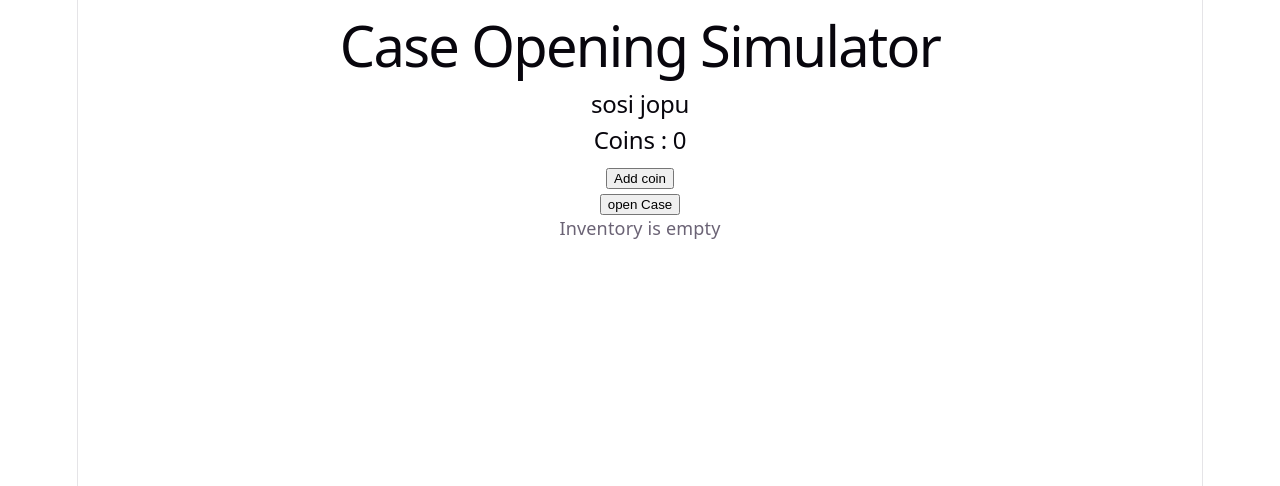
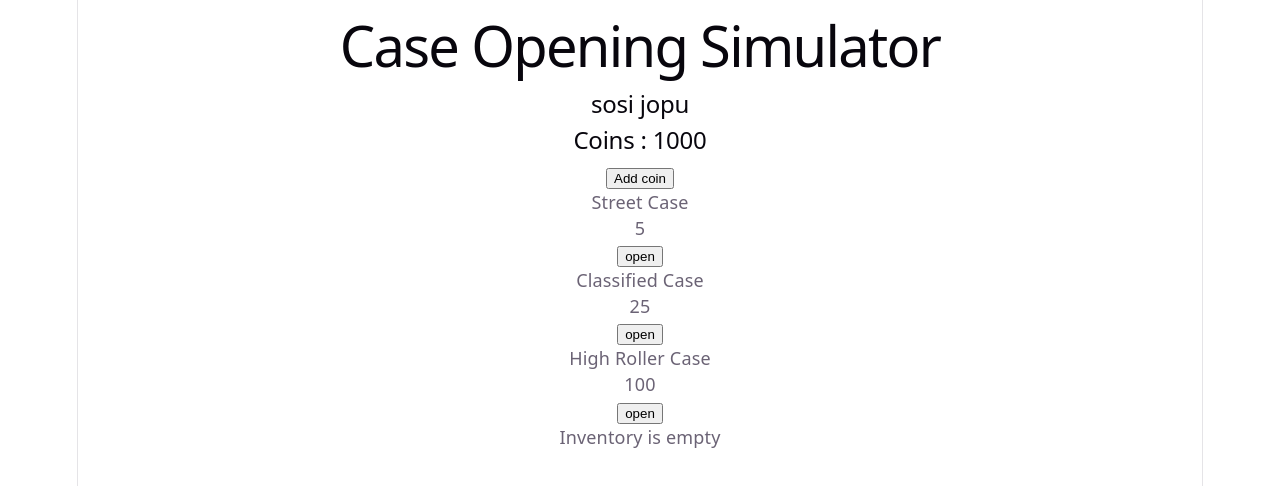
Before and after one commit to aleksecmotin8-max/caseClickReact, a React (Vite) app in the folder react-practic/: page / in a window 1280 px wide. Shown: the top 486 px of the page. Built offline with nearby package versions, Linux system fonts and the light colour scheme.

Commit message:
КЕЙС ОПЕНИНГ ВЕРСИЯ 2

```diff
--- a/react-practic/src/App.jsx
+++ b/react-practic/src/App.jsx
@@ -1,10 +1,98 @@
 import './App.css'
 import {useState} from 'react';
 
- const items = [
-     { id: 1, name: 'P250 | Sand Dune',rarity:'common', weight: 500 },
-  { id: 2, name: 'AK-47 | Redline',rarity:'epic', weight: 100 }
-  ];
+const items = [
+  {
+    id: 1,
+    name: 'P250 | Sand Dune',
+    rarity: 'common',
+    price: 2,
+    weight: 1200,
+  },
+  {
+    id: 2,
+    name: 'MP9 | Goo',
+    rarity: 'common',
+    price: 4,
+    weight: 900,
+  },
+  {
+    id: 3,
+    name: 'USP-S | Cortex',
+    rarity: 'rare',
+    price: 12,
+    weight: 350,
+  },
+  {
+    id: 4,
+    name: 'AK-47 | Redline',
+    rarity: 'rare',
+    price: 28,
+    weight: 180,
+  },
+  {
+    id: 5,
+    name: 'M4A1-S | Player Two',
+    rarity: 'epic',
+    price: 65,
+    weight: 70,
+  },
+  {
+    id: 6,
+    name: 'AWP | Asiimov',
+    rarity: 'epic',
+    price: 110,
+    weight: 35,
+  },
+  {
+    id: 7,
+    name: 'Glock-18 | Fade',
+    rarity: 'legendary',
+    price: 350,
+    weight: 8,
+  },
+  {
+    id: 8,
+    name: 'Karambit | Doppler',
+    rarity: 'legendary',
+    price: 900,
+    weight: 2,
+  },
+];
+
+const cases = [
+  {
+    id: 1,
+    name: 'Street Case',
+    price: 5,
+    itemIds: [1, 2, 3, 4],
+  },
+  {
+    id: 2,
+    name: 'Classified Case',
+    price: 25,
+    itemIds: [3, 4, 5, 6],
+  },
+  {
+    id: 3,
+    name: 'High Roller Case',
+    price: 100,
+    itemIds: [4, 5, 6, 7, 8],
+  },
+];
+
+const delay = ((ms)=>{
+  return new Promise((resolve,reject)=>{
+    setTimeout (()=>{
+      const randomNumber = Math.random()
+      if (randomNumber<0.1){
+        reject(new Error('Server blocked'))
+      } else {
+        resolve()}
+
+    },ms)
+  })
+})
 
 const getRandomItemByWeight = ((items) => {
 
@@ -24,7 +112,46 @@ const getRandomItemByWeight = ((items) => {
 
 
 
-})
+});
+
+
+function BackCaseList({setSelectedCaseId}){
+  return <div>
+    <button onClick ={()=>setSelectedCaseId(null)}>back</button>
+  </div>
+}
+
+function CaseList({selectCase}){
+ return <div>
+      {cases.map((item)=>{
+       return <div key = {item.id} >
+        <p>{item.name}</p>
+        <p>{item.price}</p>
+        <button onClick ={() => selectCase(item.id)}>open</button>
+        </div>
+      })}
+</div>
+}
+
+function CaseOpening({openCase,selectedCase,isOpening}){
+
+
+
+return <div>{ isOpening ? <p>Loading...</p>
+   : <> <p>{selectedCase.name}</p>
+    <button onClick = {openCase}>open Case</button></>}
+</div>
+}
+
+function Message({message}){
+
+  if(!message){
+    return null;
+  }
+
+  return <p>{message}</p>
+
+}
 
 function Header({title,text}){
   return  <div>
@@ -62,47 +189,83 @@ const Inventory = ({inventory}) => {
 function App() {
 const nameProject = 'Case Opening Simulator';
 
+  const[isOpening,setIsOpening] = useState (false);
   const[message,setMessage] = useState('');
-  const[coins,setCoins] = useState(0);
+  const[coins,setCoins] = useState(1000);
   const[inventory,setInventory] = useState([]);
+  const [selectedCaseId,setSelectedCaseId] = useState(null);
 
   const handleAddCoin = () => {
     setCoins(previousCoins => previousCoins + 1)
   }
 
+ const selectCase = (caseId)=>{
+    setSelectedCaseId(caseId)
+  }
 
-  const openCase = () => {
-    if(coins <5)
+
+let selectedCase = cases.find((item)=>{
+    return item.id === selectedCaseId
+  })
+
+  const openCase = async ()  => {
+
+
+
+
+    if(coins < selectedCase.price)
       {
+
          setMessage('Not enough coins')
-
         return
     }
 
-     setCoins(previousCoins => previousCoins - 5)
+    setIsOpening(true)
+     setCoins(previousCoins => previousCoins - selectedCase.price);
 
-    let randomItem = getRandomItemByWeight(items)
+   try {
+          await delay(2000);
+   let caseItems = items.filter((item)=>{
+          return selectedCase.itemIds.includes(item.id)
+    })
+
+    let randomItem = getRandomItemByWeight(caseItems)
 
       const newItem = {
         ...randomItem,
         dropId:crypto.randomUUID()
       }
 
-
       setMessage(stateMessage => stateMessage = '')
       setInventory((previoiusInventory)=>{
         return [...previoiusInventory,newItem]
       })
+  }catch(error){
+
+       setMessage(error.message);
+
+  }finally{
+
+    setIsOpening(false)
+
   }
 
 
+  }
+  return <div>
 
-  return <div>
     <Header title = {nameProject} text = {'sosi jopu'}/>
      <CoinBalance coins = {coins} handleAddCoin={handleAddCoin} />
-     <p>{message}</p>
-       <button onClick = {openCase}>open Case</button>
-    <Inventory  inventory = {inventory} />
+      <Message  message = {message}/>
+     { selectedCaseId === null ?<CaseList selectCase ={selectCase}/>
+    :<> <BackCaseList setSelectedCaseId={setSelectedCaseId}/>
+       <CaseOpening openCase = {openCase} selectedCase={selectedCase}  isOpening = {isOpening}/>
+   </>
+     }
+  <Inventory  inventory = {inventory} />
   </div>
-}
+
+};
+
+
  export default App
```
